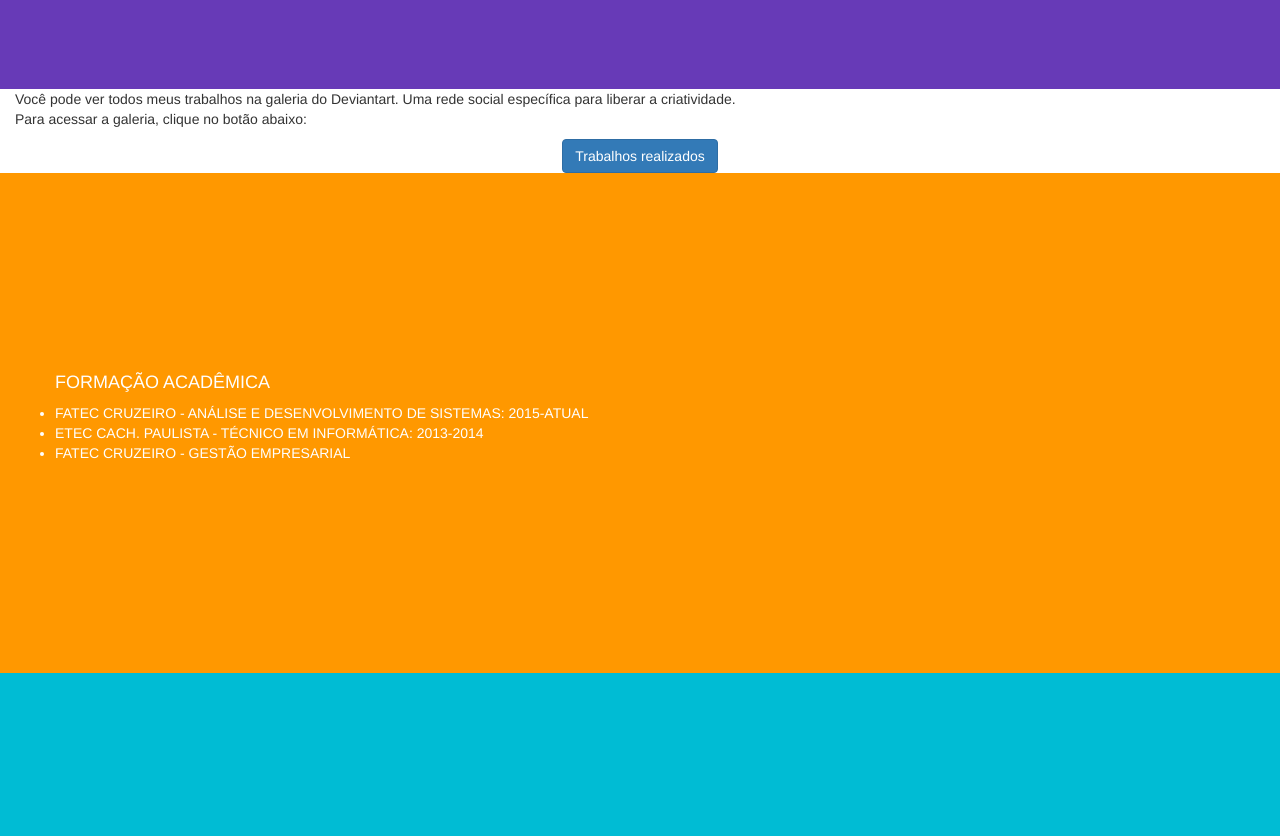
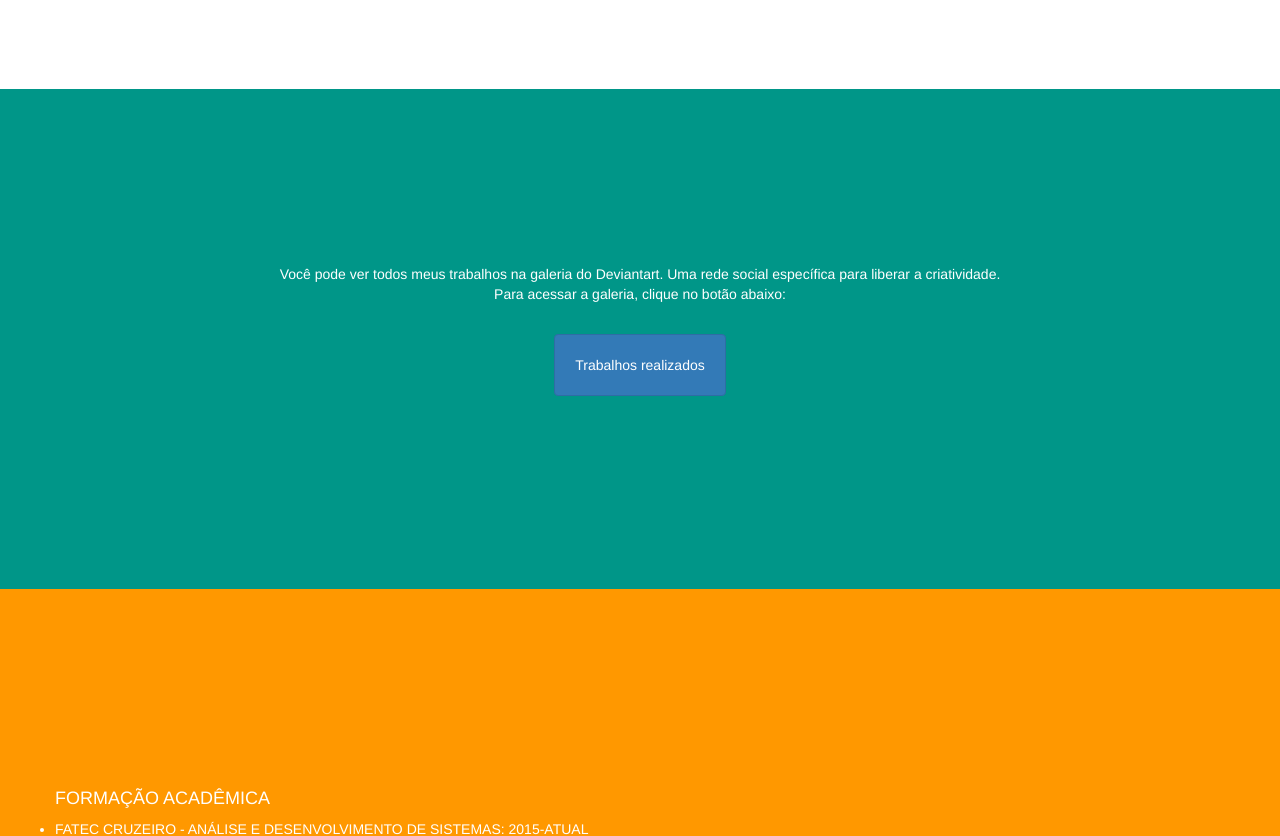
Before and after one commit to marciellioliveira/marciellioliveira.github.io, a PHP site: page / in a window 1280 px wide. Shown: the part 911-1747 px from the top of the page. Run offline with PHP 8.4, Linux system fonts and the light colour scheme.

Commit message:
Update estilo.css

```diff
--- a/css/estilo.css
+++ b/css/estilo.css
@@ -4,7 +4,8 @@
   }
 
   #section1 {padding-top:50px;min-height:500px;color: #fff; background-color: #1E88E5;}
-  #section2 {padding-top:50px;min-height:500px;color: #fff; background-color: #673ab7;}
+  #section2 {padding-top:50px;min-height:500px;color: #fff; background-color: white}
+  #section21 {padding-top:50px;min-height:500px;color: #fff; background-color:#009688;}
   #section3 {padding-top:50px;min-height:500px;color: #fff; background-color: #ff9800;}
   #section4 {padding-top:50px;min-height:500px;color: #fff; background-color: #00bcd4;}
   #section5 {padding-top:50px;min-height:500px;color: #fff; background-color: #009688;}
@@ -35,3 +36,27 @@ text-align: center;
 #rodape .row ul li {
   display: inline-block;
 }
+
+
+
+
+#section21 p {
+  padding-top: 10%;
+  text-align: center;
+  padding-bottom: 20px;
+}
+
+.btn-primary{
+
+  padding: 20px;
+
+}
+
+.btn-primary a{
+  color: white;
+  text-decoration: none;
+}
+
+.btn-primary a:hover {
+  text-decoration: none;
+}
```
